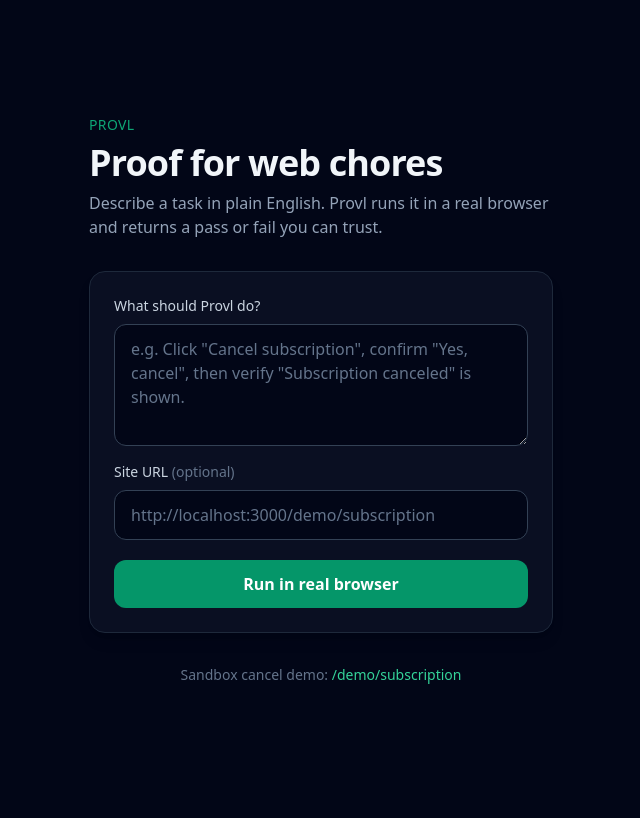
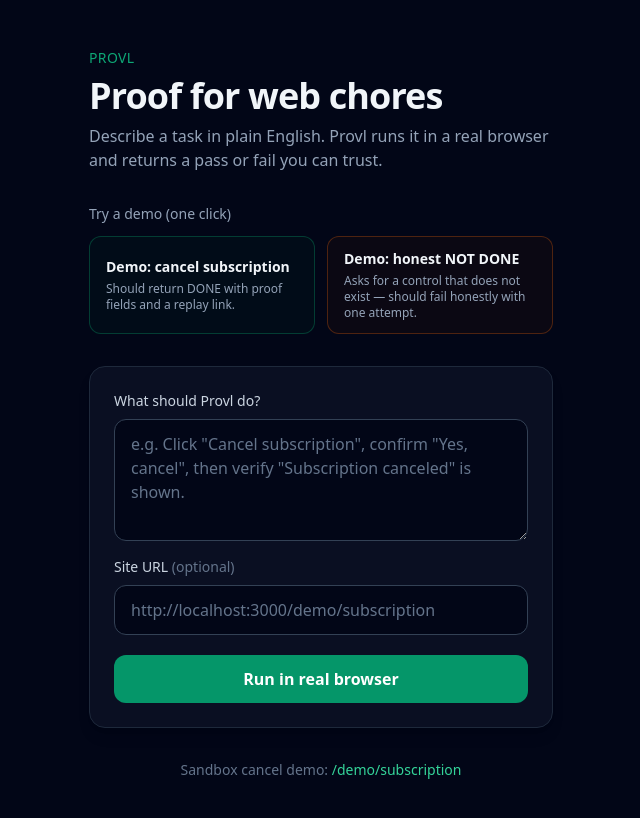
Before and after one commit to cipherEncrypt/provl, a Next.js app: page / in a window 1280 px wide. Shown: the top 818 px of the page, without its empty margins (319-959 px from the left). Built offline with nearby package versions, Linux system fonts and the light colour scheme.

Commit message:
Add one-click DONE and NOT DONE demo presets for judges.
Cancel subscription and honest Google-button failure run immediately from the home screen.

```diff
--- /dev/null
+++ b/components/DemoPresets.tsx
@@ -0,0 +1,46 @@
+"use client";
+
+import { DEMO_PRESETS, resolvePresetUrl, type DemoPreset } from "@/lib/demoPresets";
+
+type DemoPresetsProps = {
+  disabled?: boolean;
+  onRunPreset: (task: string, url: string) => void;
+};
+
+export function DemoPresets({ disabled, onRunPreset }: DemoPresetsProps) {
+  function run(preset: DemoPreset) {
+    const origin =
+      typeof window !== "undefined"
+        ? window.location.origin
+        : "http://localhost:3000";
+    onRunPreset(preset.task, resolvePresetUrl(preset, origin));
+  }
+
+  return (
+    <div className="flex w-full flex-col gap-3">
+      <p className="text-sm font-medium text-slate-400">Try a demo (one click)</p>
+      <div className="grid gap-3 sm:grid-cols-2">
+        {DEMO_PRESETS.map((preset) => (
+          <button
+            key={preset.id}
+            type="button"
+            disabled={disabled}
+            onClick={() => run(preset)}
+            className={`rounded-xl border px-4 py-3 text-left transition disabled:opacity-50 ${
+              preset.expect === "done"
+                ? "border-emerald-800/60 bg-emerald-950/20 hover:border-emerald-600/80"
+                : "border-amber-800/50 bg-amber-950/15 hover:border-amber-600/70"
+            }`}
+          >
+            <span className="block text-sm font-semibold text-slate-100">
+              {preset.label}
+            </span>
+            <span className="mt-1 block text-xs text-slate-400">
+              {preset.description}
+            </span>
+          </button>
+        ))}
+      </div>
+    </div>
+  );
+}
--- a/components/ProvlHome.tsx
+++ b/components/ProvlHome.tsx
@@ -5,6 +5,7 @@ import { useState } from "react";
 
 import type { RunApiResponse } from "@/lib/api-types";
 
+import { DemoPresets } from "./DemoPresets";
 import { ResultCard } from "./ResultCard";
 import { RunForm } from "./RunForm";
 import { RunLoading } from "./RunLoading";
@@ -13,8 +14,12 @@ export function ProvlHome() {
   const [loading, setLoading] = useState(false);
   const [error, setError] = useState<string | null>(null);
   const [result, setResult] = useState<RunApiResponse | null>(null);
+  const [task, setTask] = useState("");
+  const [url, setUrl] = useState("");
 
-  async function runTask(task: string, url: string) {
+  async function runTask(runTaskText: string, runUrl: string) {
+    setTask(runTaskText);
+    setUrl(runUrl);
     setLoading(true);
     setError(null);
     setResult(null);
@@ -23,7 +28,7 @@ export function ProvlHome() {
       const res = await fetch("/api/kane/run", {
         method: "POST",
         headers: { "Content-Type": "application/json" },
-        body: JSON.stringify({ task, url: url || undefined }),
+        body: JSON.stringify({ task: runTaskText, url: runUrl || undefined }),
       });
 
       const data = (await res.json().catch(() => ({}))) as RunApiResponse;
@@ -56,7 +61,21 @@ export function ProvlHome() {
         </p>
       </header>
 
-      <RunForm disabled={loading} onSubmit={runTask} />
+      <DemoPresets
+        disabled={loading}
+        onRunPreset={(t, u) => {
+          void runTask(t, u);
+        }}
+      />
+
+      <RunForm
+        disabled={loading}
+        task={task}
+        url={url}
+        onTaskChange={setTask}
+        onUrlChange={setUrl}
+        onSubmit={runTask}
+      />
 
       {loading && <RunLoading />}
 
--- a/components/RunForm.tsx
+++ b/components/RunForm.tsx
@@ -2,10 +2,21 @@
 
 type RunFormProps = {
   disabled?: boolean;
+  task: string;
+  url: string;
+  onTaskChange: (value: string) => void;
+  onUrlChange: (value: string) => void;
   onSubmit: (task: string, url: string) => void;
 };
 
-export function RunForm({ disabled, onSubmit }: RunFormProps) {
+export function RunForm({
+  disabled,
+  task,
+  url,
+  onTaskChange,
+  onUrlChange,
+  onSubmit,
+}: RunFormProps) {
   function handleSubmit(e: React.FormEvent<HTMLFormElement>) {
     e.preventDefault();
     const fd = new FormData(e.currentTarget);
@@ -27,6 +38,8 @@ export function RunForm({ disabled, onSubmit }: RunFormProps) {
           required
           rows={4}
           disabled={disabled}
+          value={task}
+          onChange={(e) => onTaskChange(e.target.value)}
           placeholder='e.g. Click "Cancel subscription", confirm "Yes, cancel", then verify "Subscription canceled" is shown.'
           className="min-h-[7rem] w-full resize-y rounded-xl border border-slate-700 bg-slate-950 px-4 py-3 text-base text-slate-100 placeholder:text-slate-500 focus:border-emerald-600 focus:outline-none focus:ring-1 focus:ring-emerald-600 disabled:opacity-60"
         />
@@ -40,6 +53,8 @@ export function RunForm({ disabled, onSubmit }: RunFormProps) {
           name="url"
           type="url"
           disabled={disabled}
+          value={url}
+          onChange={(e) => onUrlChange(e.target.value)}
           placeholder="http://localhost:3000/demo/subscription"
           className="w-full rounded-xl border border-slate-700 bg-slate-950 px-4 py-3 text-base text-slate-100 placeholder:text-slate-500 focus:border-emerald-600 focus:outline-none focus:ring-1 focus:ring-emerald-600 disabled:opacity-60"
         />
--- /dev/null
+++ b/lib/demoPresets.ts
@@ -0,0 +1,40 @@
+export type DemoPreset = {
+  id: string;
+  label: string;
+  description: string;
+  task: string;
+  /** Static URL, or path resolved against the app origin at click time */
+  url: string | "local-subscription";
+  expect: "done" | "not-done";
+};
+
+export const DEMO_PRESETS: DemoPreset[] = [
+  {
+    id: "cancel",
+    label: "Demo: cancel subscription",
+    description: "Should return DONE with proof fields and a replay link.",
+    task:
+      'Click "Cancel subscription", confirm by clicking "Yes, cancel" in the dialog, then verify the page shows "Subscription canceled".',
+    url: "local-subscription",
+    expect: "done",
+  },
+  {
+    id: "honest-fail",
+    label: "Demo: honest NOT DONE",
+    description:
+      "Asks for a control that does not exist — should fail honestly with one attempt.",
+    task: 'Verify a "Sign up with Google" button is visible on the login page.',
+    url: "https://the-internet.herokuapp.com/login",
+    expect: "not-done",
+  },
+];
+
+export function resolvePresetUrl(
+  preset: DemoPreset,
+  origin = "http://localhost:3000",
+): string {
+  if (preset.url === "local-subscription") {
+    return `${origin.replace(/\/$/, "")}/demo/subscription`;
+  }
+  return preset.url;
+}
```
